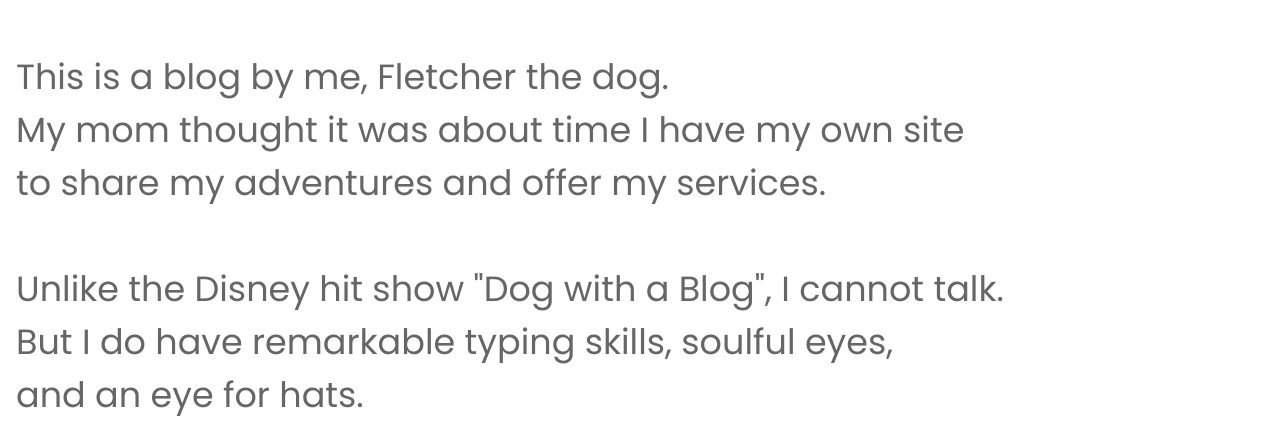
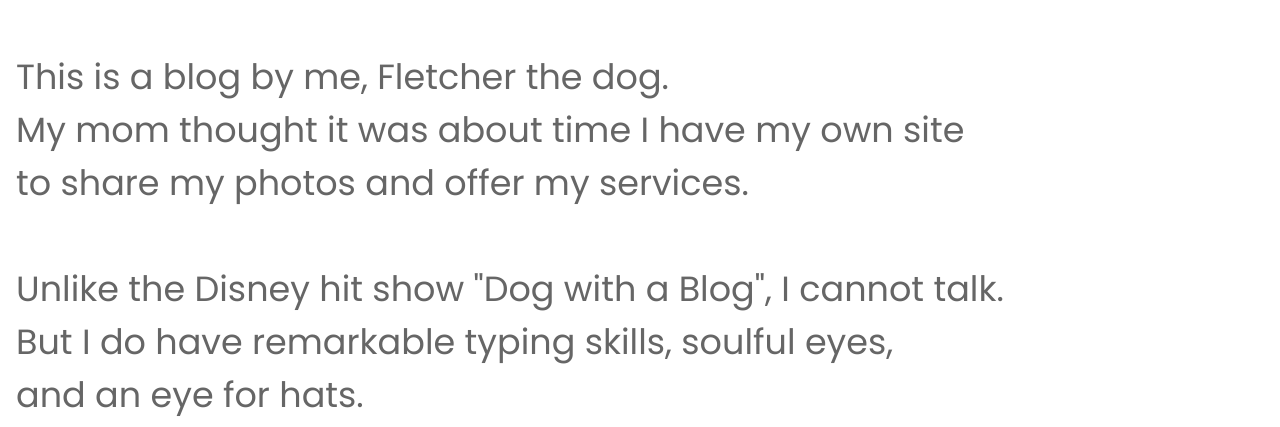
Before and after one commit to mguachun/fletcher-flyer, a plain HTML site: page index.html in a window 1280 px wide. Shown: the part 525-952 px from the top of the page. Drawn offline with Linux system fonts and the light colour scheme.

Commit message:
content edit

```diff
--- a/index.html
+++ b/index.html
@@ -11,24 +11,41 @@
     var pages = {
         'home' :   `
         <div class="home">
+
             <h1>Welcome to the Fletcher Flyer </h1>
             <br>
              This is a blog by me, Fletcher the dog. <br>
              My mom thought it was about time I have my own site
-             <br>to share my adventures and offer my services.
+             <br>to share my photos and offer my services.
              <br>
              <br>
              Unlike the Disney hit show "Dog with a Blog", I cannot talk.
              <br>
-             But I do have remarkable typing skills, soulful eyes,<br> and an eye for hats. <br>
+             But I do have remarkable typing skills, soulful eyes,<br> and an eye for hats.
+            <br>
+            <br>
+            <br>
+            <br>
 
 
 
-            <br>
-            <img class="hat" src="./images/Fletchy_hat.png">
-            <span> <img class="hat" src="./images/beanie.png"> </span>
-            <div class="ellipse"></div>
+            <div class="container">
+            <img class="hat-home" src="./images/Fletchy_hat.png"/>
             </div>
+            <div class="container">
+            <img class="hat-home" src="./images/beanie.png"/>
+            </div>
+            <div class="container">
+            <img class="hat-home" src="./images/Kermit.png"/>
+             </div>
+             <div class="container">
+            <img class="hat-home" src="./images/Babushka.png"/>
+            </div>
+            </div>
+
+
+
+        </div>
 
 
             `,
```
